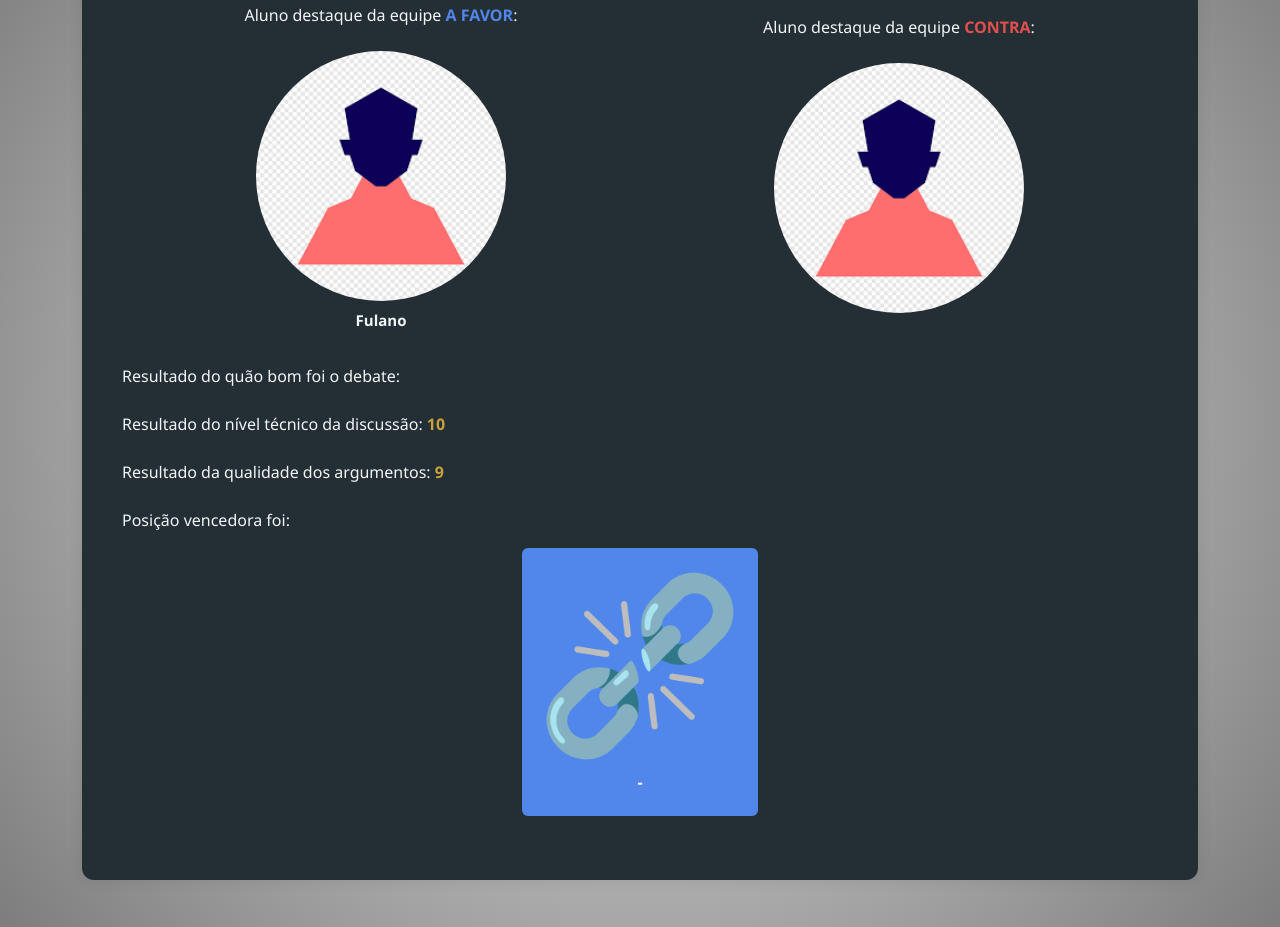
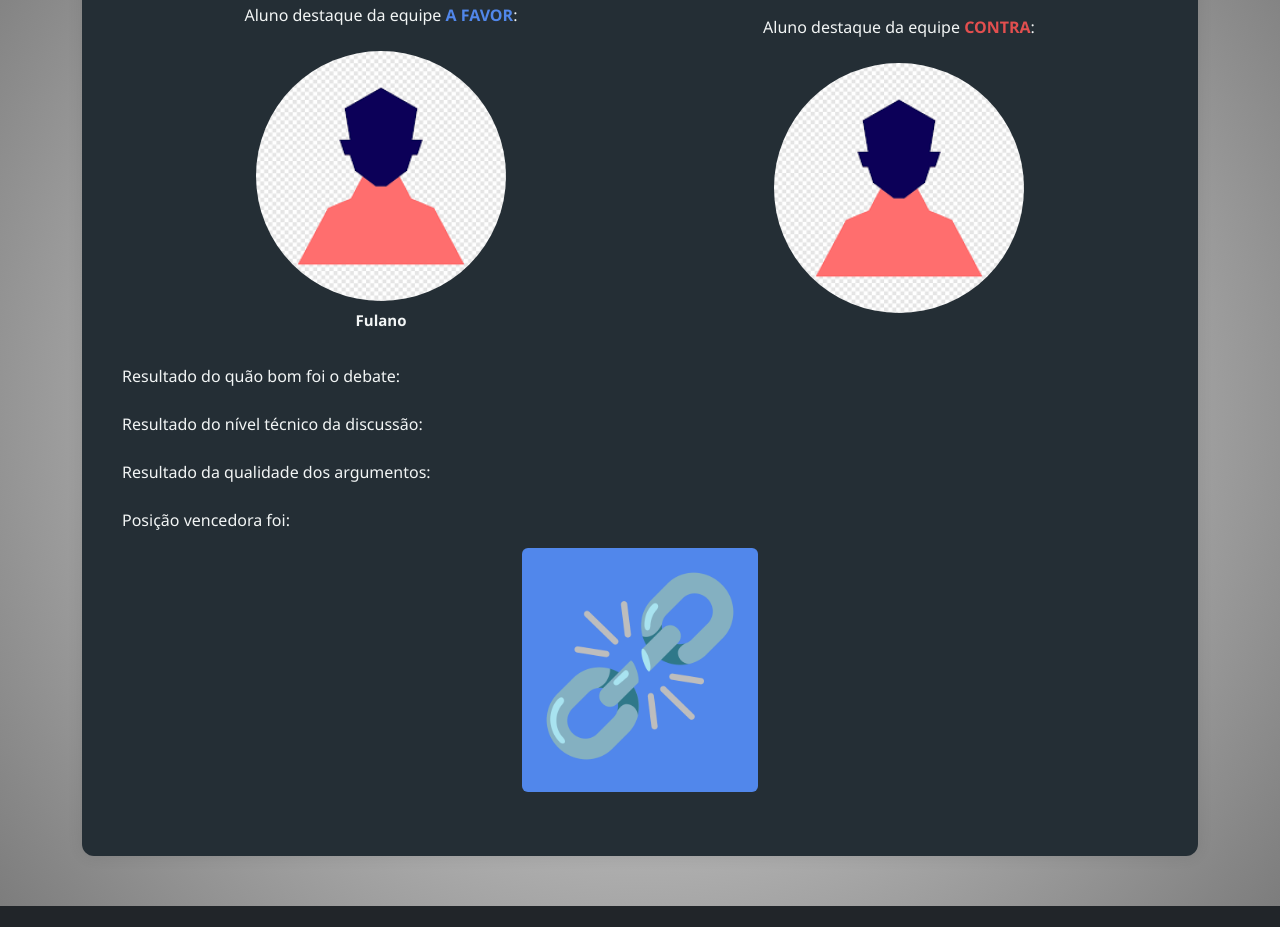
Before and after one commit to ArthurThuko/Votacao_Direito, a plain HTML site: page frontend/pages/resultado.html in a window 1280 px wide. Shown: the part 206-1133 px from the top of the page. Drawn offline with nearby package versions, Linux system fonts and the light colour scheme; no server answers.

Commit message:
Corrigindo problemas no html da votação

```diff
--- a/frontend/pages/resultado.html
+++ b/frontend/pages/resultado.html
@@ -60,13 +60,13 @@
 
             <div class="mb-4">
                 <p for="tecnicoNota" class="form-label">Resultado do nível técnico da discussão: <strong
-                        id="notaTecnica">10</strong></p>
+                        id="notaTecnica"></strong></p>
 
             </div>
 
             <div class="mb-4">
                 <p for="argumentoNota" class="form-label">Resultado da
-                    qualidade dos argumentos: <strong id="notaArgumento">9</strong></p>
+                    qualidade dos argumentos: <strong id="notaArgumento"></strong></p>
             </div>
 
             <div class="mb-4">
@@ -76,7 +76,7 @@
                     <div class="card text-center posicao-card" style="background-color: rgb(81, 135, 235);">
                         <div class="card-body d-flex flex-column align-items-center">
                             <img src="../image/icone_corrente.png" alt="Libertação" width="200">
-                            <strong style="color: white;" class="p-1" id="posicaoVencedora">-</strong>
+                            <strong id="posicaoVencedora" style="color: white;" class="p-1" ></strong>
                         </div>
                     </div>
                 </div>
```
Also changed, not shown: frontend/pages/votacao.html (+2 -2 lines).
